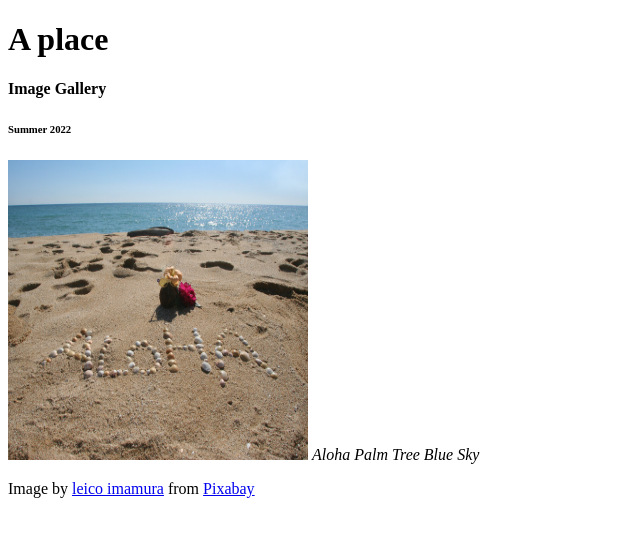
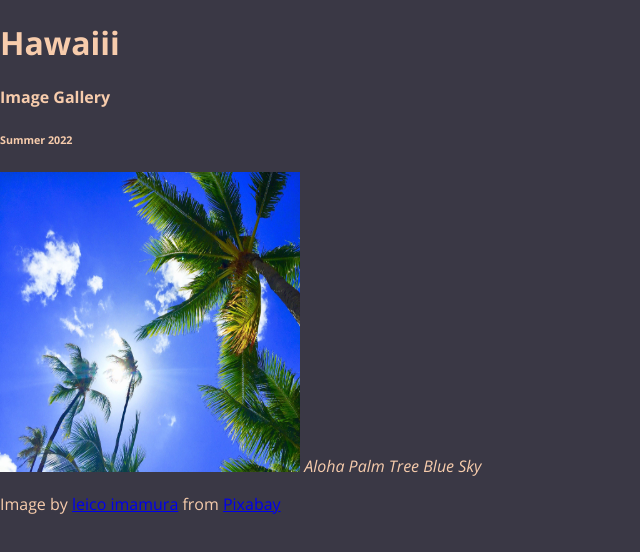
Before and after one commit to CSF2223/imagegallery-LusasLelija, a plain HTML site: page index.html in a window 1280 px wide. Shown: the whole page, without its empty margins (0-640 px from the left). Drawn offline with nearby package versions, Linux system fonts and the light colour scheme.

Commit message:
Complete through 2.07

```diff
--- a/index.html
+++ b/index.html
@@ -5,17 +5,18 @@
     <meta name="viewport" content="width=device-width, initial-scale=1.0">
     <meta http-equiv="X-UA-Compatible" content="ie=edge">
     <title>Image Gallery</title>
+    <link rel="stylesheet" href="style.css" type="text/css" />
 </head>
 <body>
     <header>
-        <h1>A place</h1>
+        <h1>Hawaiii</h1>
         <h4>Image Gallery</h4>
         <h6>Summer 2022</h6>
     </header>
 
     <section>
         <div>
-            <img src="assets/aloha-305857_1920.jpg" alt="Aloha Palm Tree Blue Sky" width="300" height="300"></img>
+            <img src="assets/hawaii-2700190_1920.jpg" alt="Aloha Palm Tree Blue Sky" width="300" height="300"></img>
             <cite>Aloha Palm Tree Blue Sky</cite>
             <p>Image by <a href="https://pixabay.com/users/graziebambino-1593455/?utm_source=link-attribution&amp;utm_medium=referral&amp;utm_campaign=image&amp;utm_content=2700190">leico imamura</a>
             from <a href="https://pixabay.com/?utm_source=link-attribution&amp;utm_medium=referral&amp;utm_campaign=image&amp;utm_content=2700190">Pixabay</a></p>
--- a/style.css
+++ b/style.css
@@ -1,7 +1,20 @@
 /*
 Color Palette:
-background color:
-font color:
-secondary color:
-tertiary color:
+background color: #3A3845
+font color: #F7CCAC
+secondary color: #C69B7B
+tertiary color: #826F66
 */
+
+/* CSS syntax notes:
+    selector (property: value;)
+*/
+
+@import url('https://fonts.googleapis.com/css2?family=Open+Sans:ital,wght@0,300;0,600;0,700;1,400&display=swap');
+
+body {
+    background-color: #3A3845;
+    color: #F7CCAC;
+    font-family: 'Open Sans', sans-serif;
+    margin: 0;
+}
```
